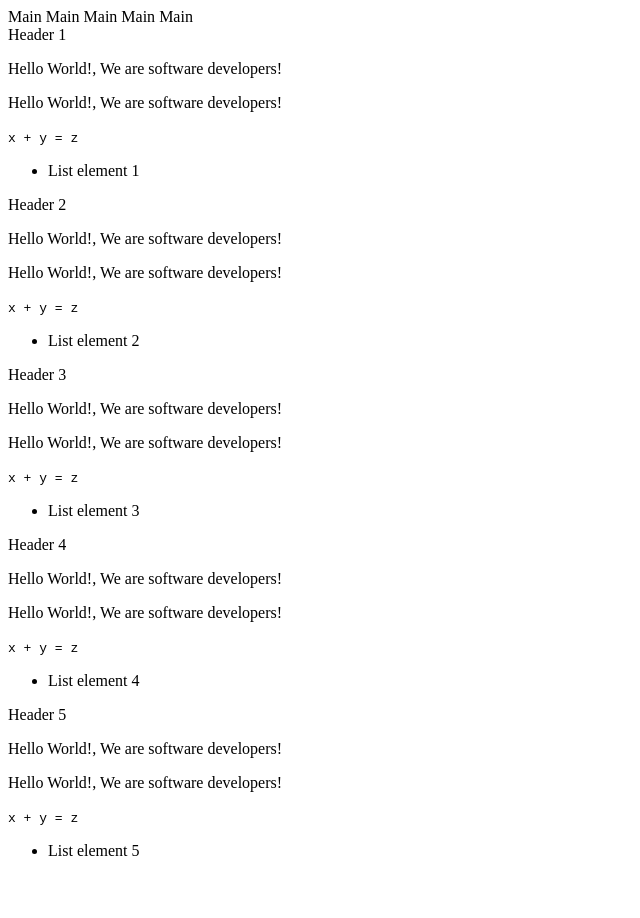
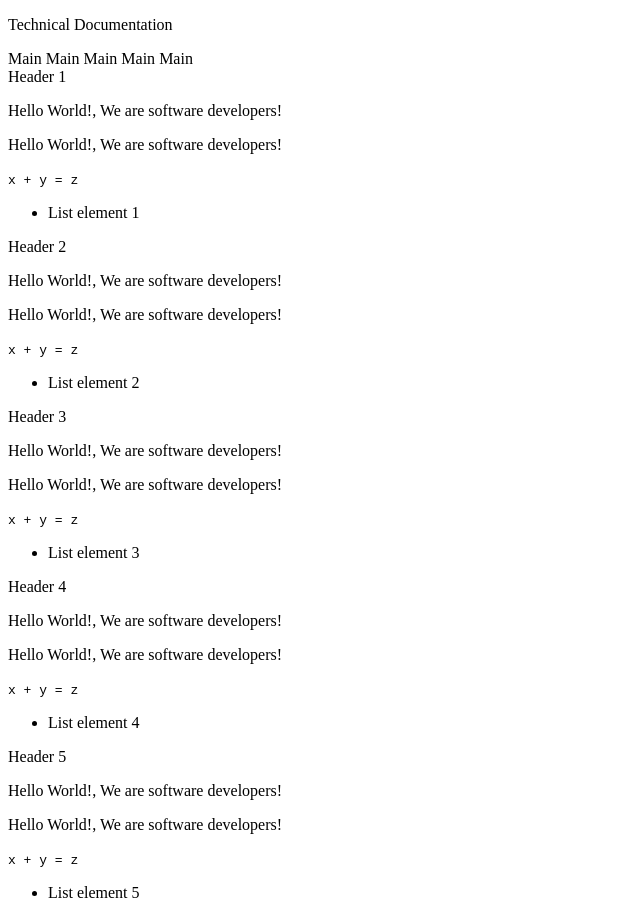
Before and after one commit to Buyaki01/HtmlCssProject, a plain HTML site: page index.html in a window 1280 px wide. Shown: the whole page, without its empty margins (0-640 px from the left). Before the commit the page ends 876 px from the top, so only its background shows below. Drawn offline with Linux system fonts and the light colour scheme.

Commit message:
Added user story 9,10,11

```diff
--- a/index.html
+++ b/index.html
@@ -9,11 +9,12 @@
   <body>
     <script src="https://cdn.freecodecamp.org/testable-projects-fcc/v1/bundle.js"></script>
     <nav id="navbar">
-      <a hrev="#header_1">Main</a>
-      <a hrev="#header_2">Main</a>
-      <a hrev="#header_3">Main</a>
-      <a hrev="#header_4">Main</a>
-      <a hrev="#header_5">Main</a>
+      <header> <p>Technical Documentation </p> </header>
+      <a hrev="#header_1" class="nav-link">Main</a>
+      <a hrev="#header_2" class="nav-link">Main</a>
+      <a hrev="#header_3" class="nav-link">Main</a>
+      <a hrev="#header_4" class="nav-link">Main</a>
+      <a hrev="#header_5" class="nav-link">Main</a>
     </nav>
     <!--
 
```
